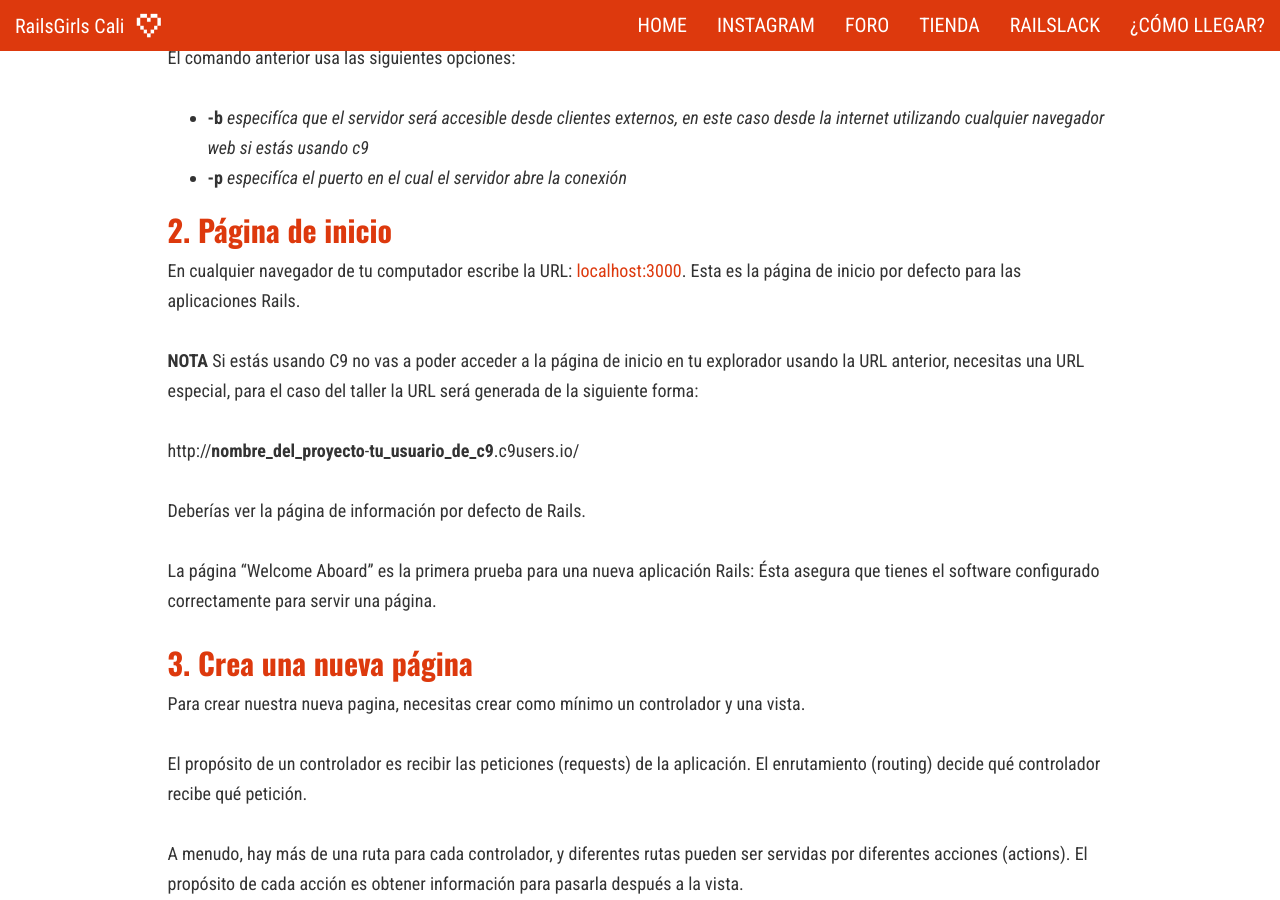
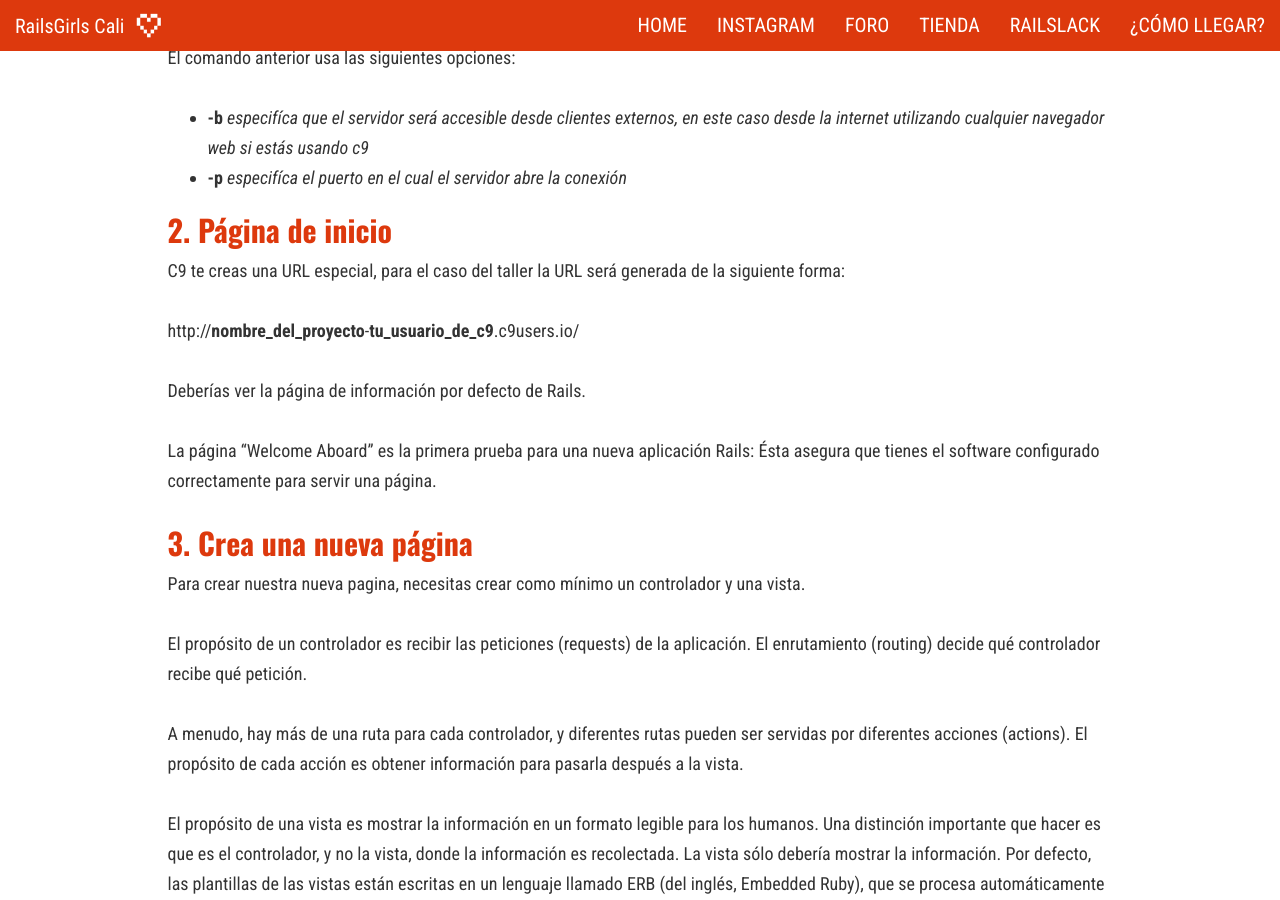
Before and after one commit to railsgirls-cali/railsgirls-cali.github.io, a Jekyll site: the page built from _pages/instagram.md, in a window 1280 px wide and 900 px high, scrolled down 1511 px. Built offline with Jekyll 4.4.1, drawn with Linux system fonts in a browser that asks for light colours; nearby versions of some CDN libraries; Markdown is read by kramdown in place of the engine named in the settings.

Commit message:
Remove start page with localhost

```diff
--- a/_pages/instagram.md
+++ b/_pages/instagram.md
@@ -68,9 +68,7 @@ El comando anterior usa las siguientes opciones:
 
 ## 2. Página de inicio
 
-En cualquier navegador de tu computador escribe la URL: [localhost:3000](localhost:3000). Esta es la página de inicio por defecto para las aplicaciones Rails.
-
-**NOTA** Si estás usando C9 no vas a poder acceder a la página de inicio en tu explorador usando la URL anterior, necesitas una URL especial, para el caso del taller la URL será generada de la siguiente forma:
+C9 te creas una URL especial, para el caso del taller la URL será generada de la siguiente forma:
 
 http://**nombre_del_proyecto**-**tu_usuario_de_c9**.c9users.io/
 
```
